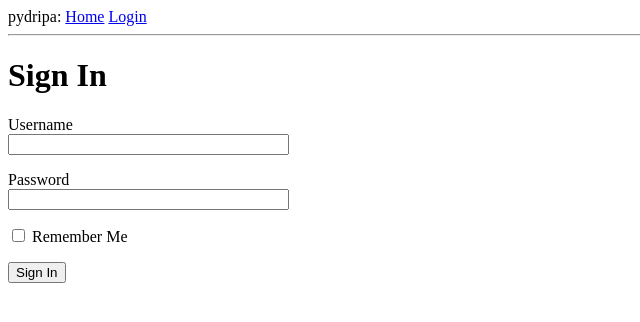
After one commit to RobinAstle/pydripa, a Flask app: page /login in a window 1280 px wide. The commit adds this page. Shown: the top 322 px of the page, without its empty margins (0-640 px from the left). Run offline with Flask 2, Linux system fonts and the light colour scheme.

Commit message:
Added a login form which doesn't work yet.

```diff
--- a/app/__init__.py
+++ b/app/__init__.py
@@ -1,5 +1,7 @@
 from flask import Flask
+from config import Config
 
 app = Flask(__name__)
+app.config.from_object(Config)
 
 from app import routes
--- /dev/null
+++ b/app/forms.py
@@ -0,0 +1,10 @@
+from flask_wtf import FlaskForm
+from wtforms import StringField, PasswordField, BooleanField, SubmitField
+
+from wtforms.validators import DataRequired
+
+class LoginForm(FlaskForm):
+    username = StringField('Username', validators=[DataRequired()])
+    password = PasswordField('Password', validators=[DataRequired()])
+    remember_me = BooleanField('Remember Me')
+    submit = SubmitField('Sign In')
--- a/app/routes.py
+++ b/app/routes.py
@@ -1,5 +1,6 @@
 from flask import render_template
 from app import app
+from app.forms import LoginForm
 
 @app.route('/')
 @app.route('/index')
@@ -20,3 +21,8 @@ def index():
         }
     ]
     return render_template('index.html', title='Home', user=user, events=events)
+
+@app.route('/login')
+def login():
+    form = LoginForm()
+    return render_template('login.html', title='Sign in', form=form)
--- a/app/templates/base.html
+++ b/app/templates/base.html
@@ -9,7 +9,11 @@
     {% endif %}
 </head>
 <body>
-    <div>pydripa: <a href="/index">Home</a></div>
+    <div>
+	    pydripa:
+	    <a href="/index">Home</a>
+	    <a href="/login">Login</a>
+    </div>
     <hr/>
         {% block content %}{% endblock %}
 </body>
--- /dev/null
+++ b/app/templates/login.html
@@ -0,0 +1,18 @@
+{% extends "base.html" %}
+
+{% block content %}
+    <h1>Sign In</h1>
+    <form action="" method="post" novalidate>
+        {{ form.hidden_tag() }}
+        <p>
+            {{ form.username.label }}<br>
+            {{ form.username(size=32) }}
+        </p>
+        <p>
+            {{ form.password.label }}<br>
+            {{ form.password(size=32) }}
+        </p>
+        <p>{{ form.remember_me() }} {{ form.remember_me.label }}</p>
+        <p>{{ form.submit() }}</p>
+    </form>
+{% endblock %}
--- /dev/null
+++ b/config.py
@@ -0,0 +1,4 @@
+import os
+
+class Config(object):
+    SECRET_KEY = os.environ.get('SECRET_KEY') or 'm6dNHgWsA!A6T%@TB#PhXUC46wuU9NRxQ$H'
```
Also changed, not shown: README.md.
